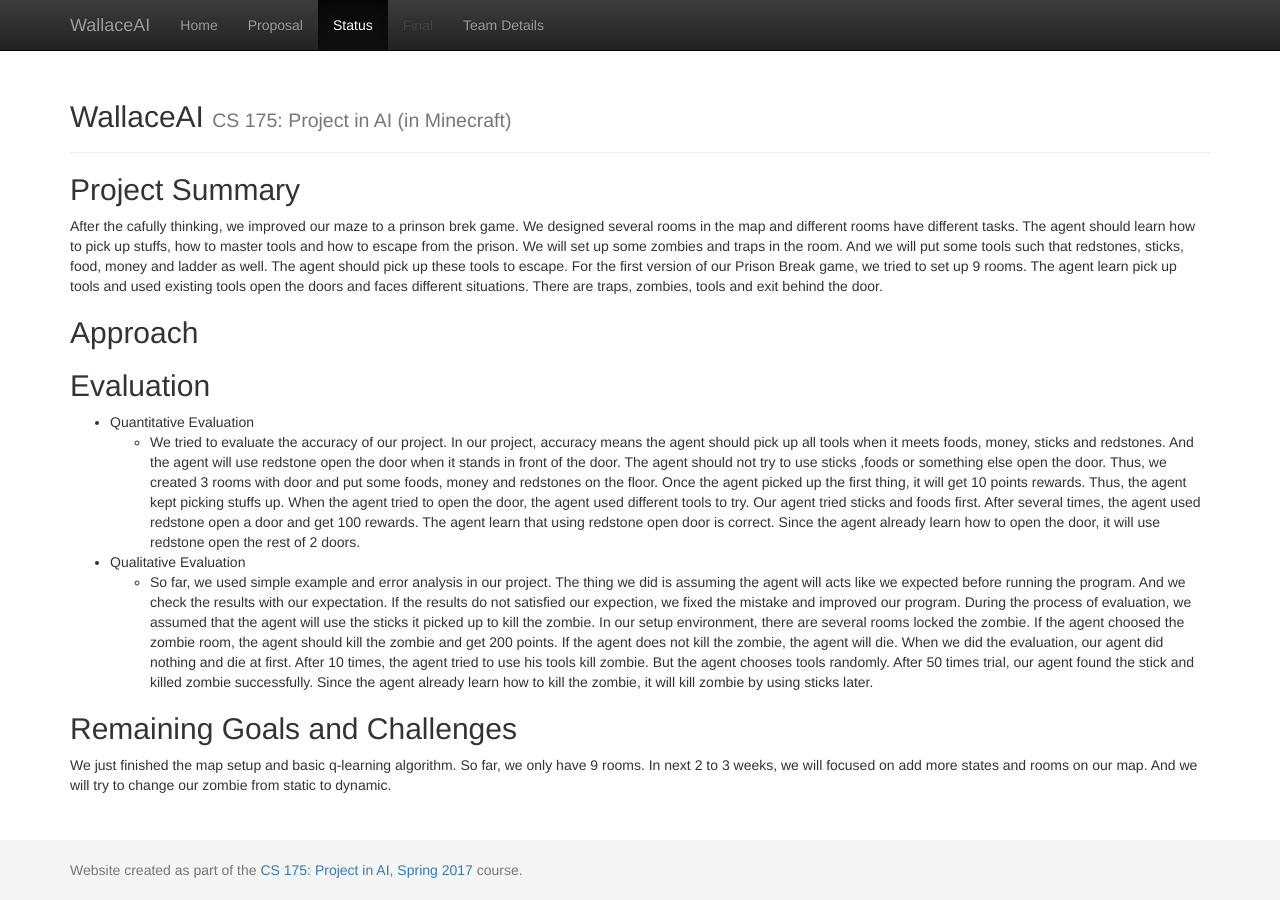
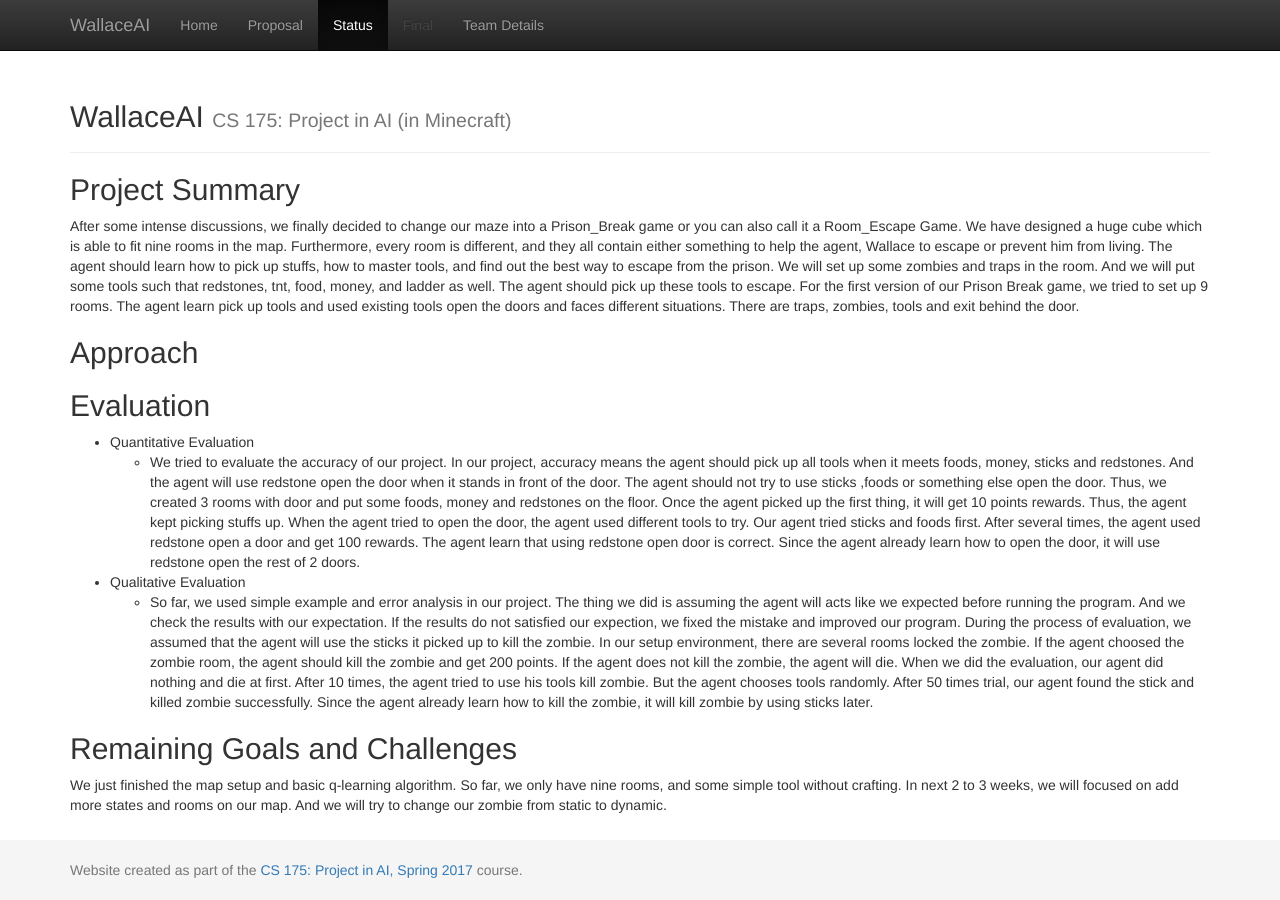
Before and after one commit to rl3740/WallaceAI, a Jekyll site: the page built from docs/status.md, in a window 1280 px wide. Built offline with Jekyll 4.4.1, drawn with Linux system fonts in a browser that asks for light colours.

Commit message:
Update status.md

```diff
--- a/docs/status.md
+++ b/docs/status.md
@@ -4,7 +4,7 @@
 ---
 
 ## Project Summary
-After the cafully thinking, we improved our maze to a prinson brek game. We designed several rooms in the map and different rooms have different tasks. The agent should learn how to pick up stuffs, how to master tools and how to escape from the prison. We will set up some zombies and traps in the room. And we will put some tools such that redstones, sticks, food, money and ladder as well. The agent should pick up these tools to escape. For the first version of our Prison Break game, we tried to set up 9 rooms. The agent learn pick up tools and used existing tools open the doors and faces different situations. There are traps, zombies, tools and exit behind the door.
+After some intense discussions, we finally decided to change our maze into a Prison_Break game or you can also call it a Room_Escape Game. We have designed a huge cube which is able to fit nine rooms in the map. Furthermore, every room is different, and they all contain either something to help the agent, Wallace to escape or prevent him from living. The agent should learn how to pick up stuffs, how to master tools, and find out the best way to escape from the prison. We will set up some zombies and traps in the room. And we will put some tools such that redstones, tnt, food, money, and ladder as well. The agent should pick up these tools to escape. For the first version of our Prison Break game, we tried to set up 9 rooms. The agent learn pick up tools and used existing tools open the doors and faces different situations. There are traps, zombies, tools and exit behind the door.
 
 ## Approach
 
@@ -17,4 +17,4 @@
   - So far, we used simple example and error analysis in our project. The thing we did is assuming the agent will acts like we expected before running the program. And we check the results with our expectation. If the results do not satisfied our expection, we fixed the mistake and improved our program. During the process of evaluation, we assumed that the agent will use the sticks it picked up to kill the zombie. In our setup environment, there are several rooms locked the zombie. If the agent choosed the zombie room, the agent should kill the zombie and get 200 points. If the agent does not kill the zombie, the agent will die. When we did the evaluation, our agent did nothing and die at first. After 10 times, the agent tried to use his tools kill zombie. But the agent chooses tools randomly. After 50 times trial, our agent found the stick and killed zombie successfully. Since the agent already learn how to kill the zombie, it will kill zombie by using sticks later.
 
 ## Remaining Goals and Challenges
-We just finished the map setup and basic q-learning algorithm. So far, we only have 9 rooms. In next 2 to 3 weeks, we will focused on add more states and rooms on our map. And we will try to change our zombie from static to dynamic.
+We just finished the map setup and basic q-learning algorithm. So far, we only have nine rooms, and some simple tool without crafting. In next 2 to 3 weeks, we will focused on add more states and rooms on our map. And we will try to change our zombie from static to dynamic.
```
